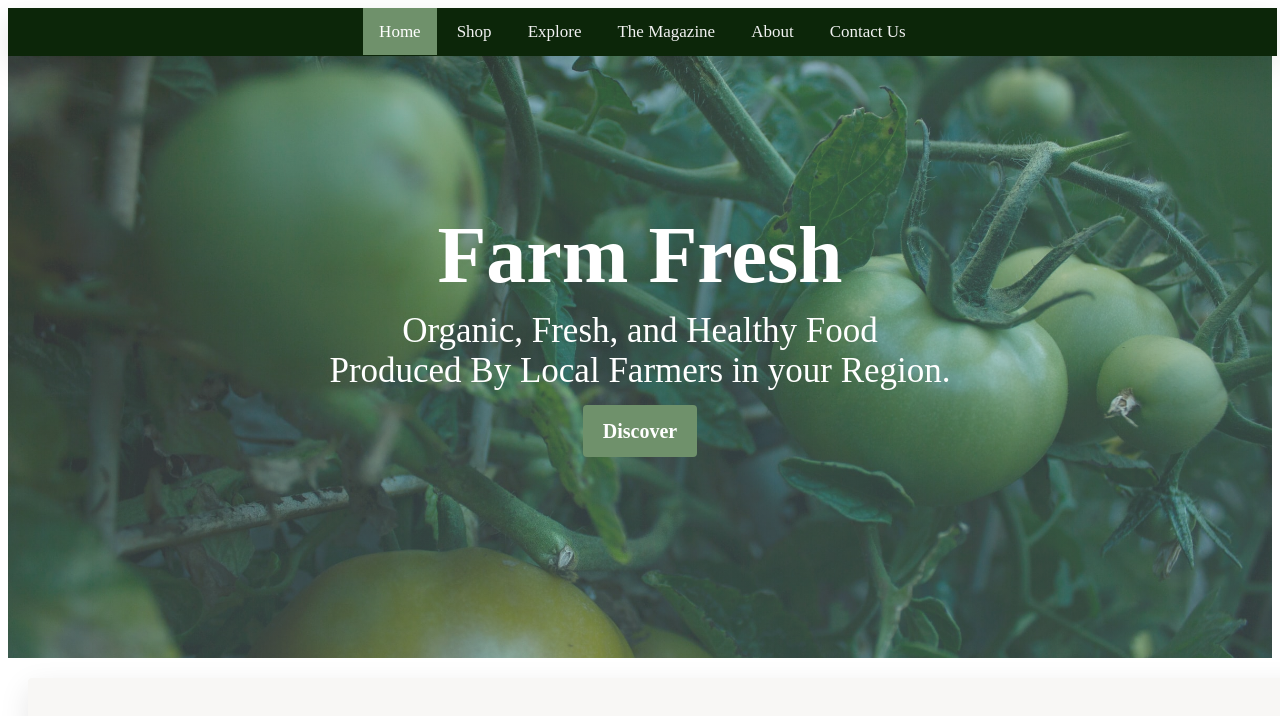
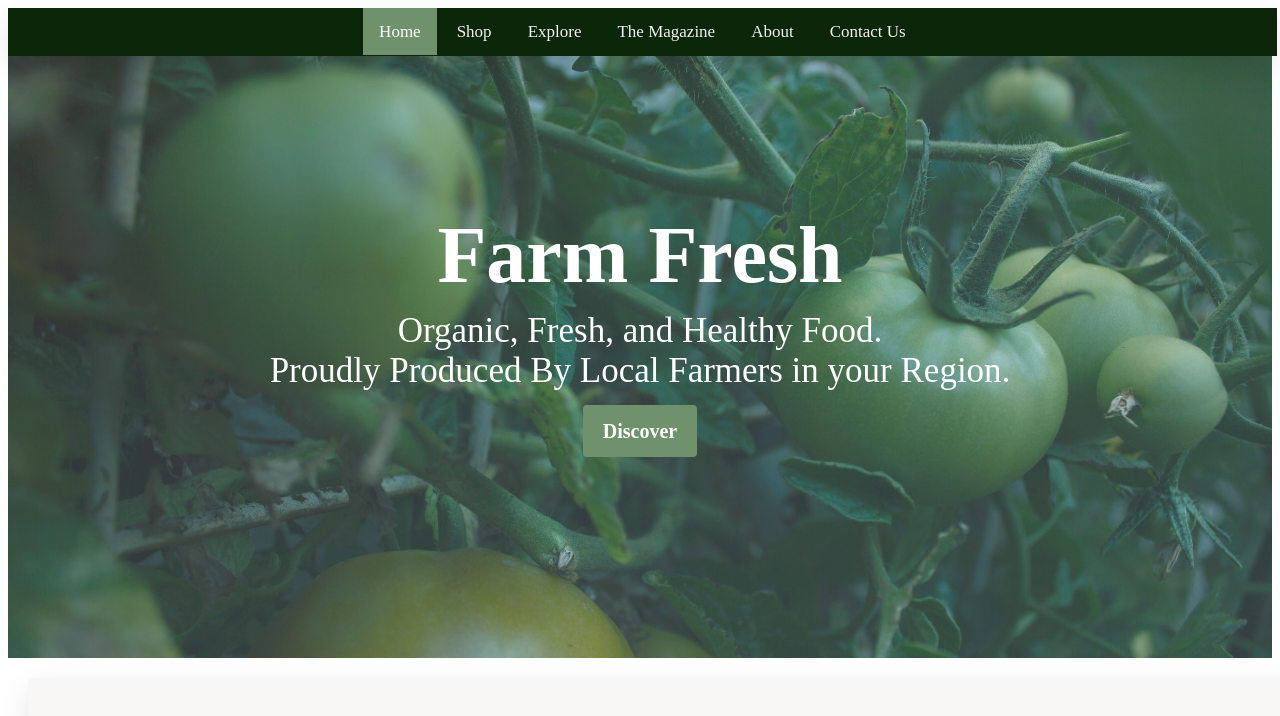
Before and after one commit to george-german/landing, a plain HTML site: page index.html in a window 1280 px wide. Shown: the top 716 px of the page. Drawn offline with Linux system fonts and the light colour scheme; a web font is replaced by a local one.

Commit message:
Update index.html

```diff
--- a/index.html
+++ b/index.html
@@ -45,7 +45,7 @@
 
         <h1>Farm Fresh</h1>
 
-        <h2>Organic, Fresh, and Healthy Food<br>Produced By Local Farmers in your Region.</h2>
+        <h2>Organic, Fresh, and Healthy Food.<br>Proudly Produced By Local Farmers in your Region.</h2>
 
         <a href="#discover" class="btn-blue">Discover</a>
 
```
